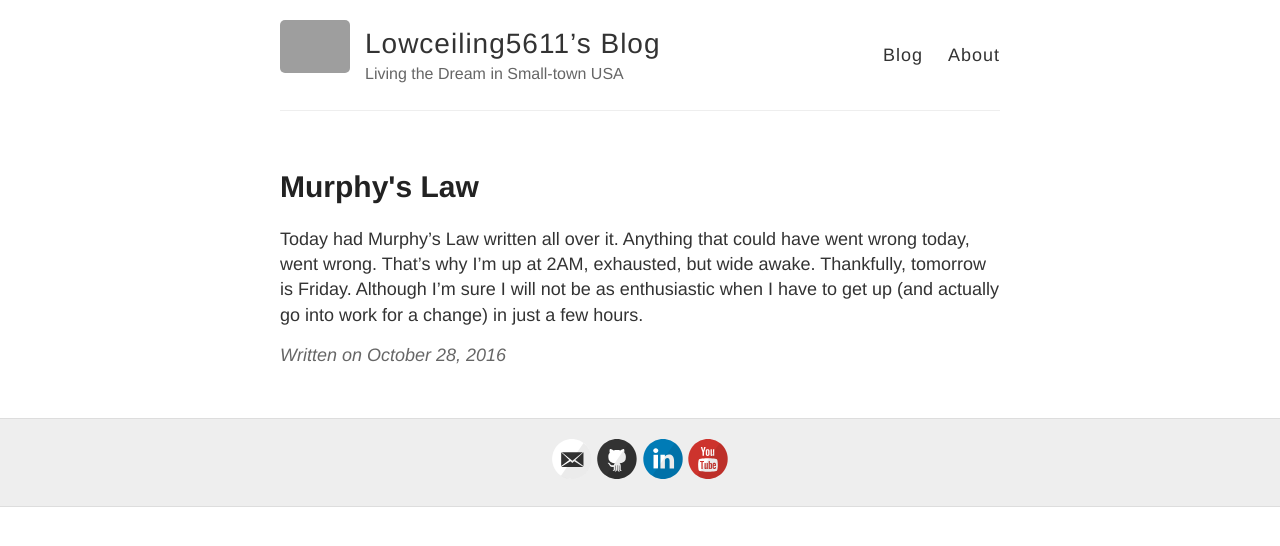
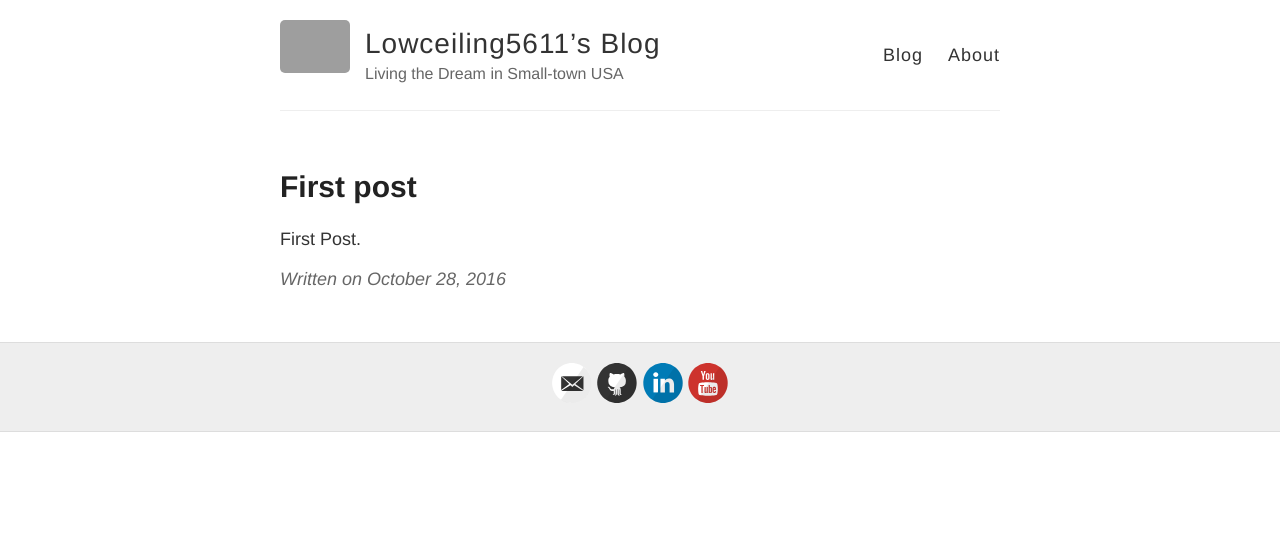
Before and after one commit to lowceiling5611/lowceiling5611.github.io, a Jekyll site: the page built from _posts/2016-10-28-blog_post.md, in a window 1280 px wide. Shown: the top 546 px of the page. Built offline with Jekyll 4.4.1, drawn with Linux system fonts in a browser that asks for light colours; grey boxes are pictures that could not be loaded.

Commit message:
Update 2016-10-28-blog_post.md

```diff
--- a/_posts/2016-10-28-blog_post.md
+++ b/_posts/2016-10-28-blog_post.md
@@ -1,6 +1,6 @@
 ---
 layout: post
-title: Murphy's Law
+title: First post
 ---
 
-Today had Murphy's Law written all over it. Anything that could have went wrong today, went wrong. That's why I'm up at 2AM, exhausted, but wide awake. Thankfully, tomorrow is Friday. Although I'm sure I will not be as enthusiastic when I have to get up (and actually go into work for a change) in just a few hours.
+First Post.
```
